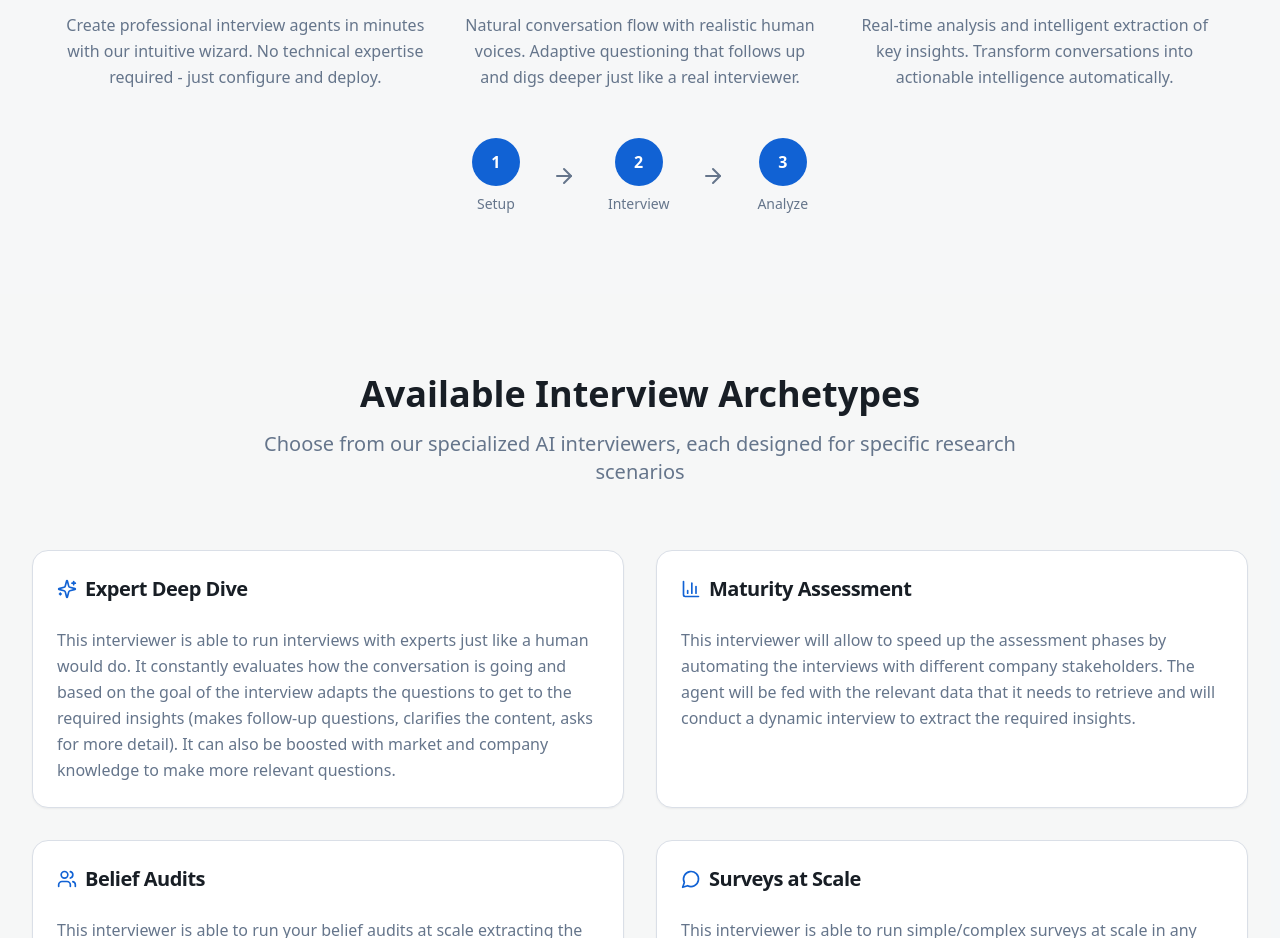
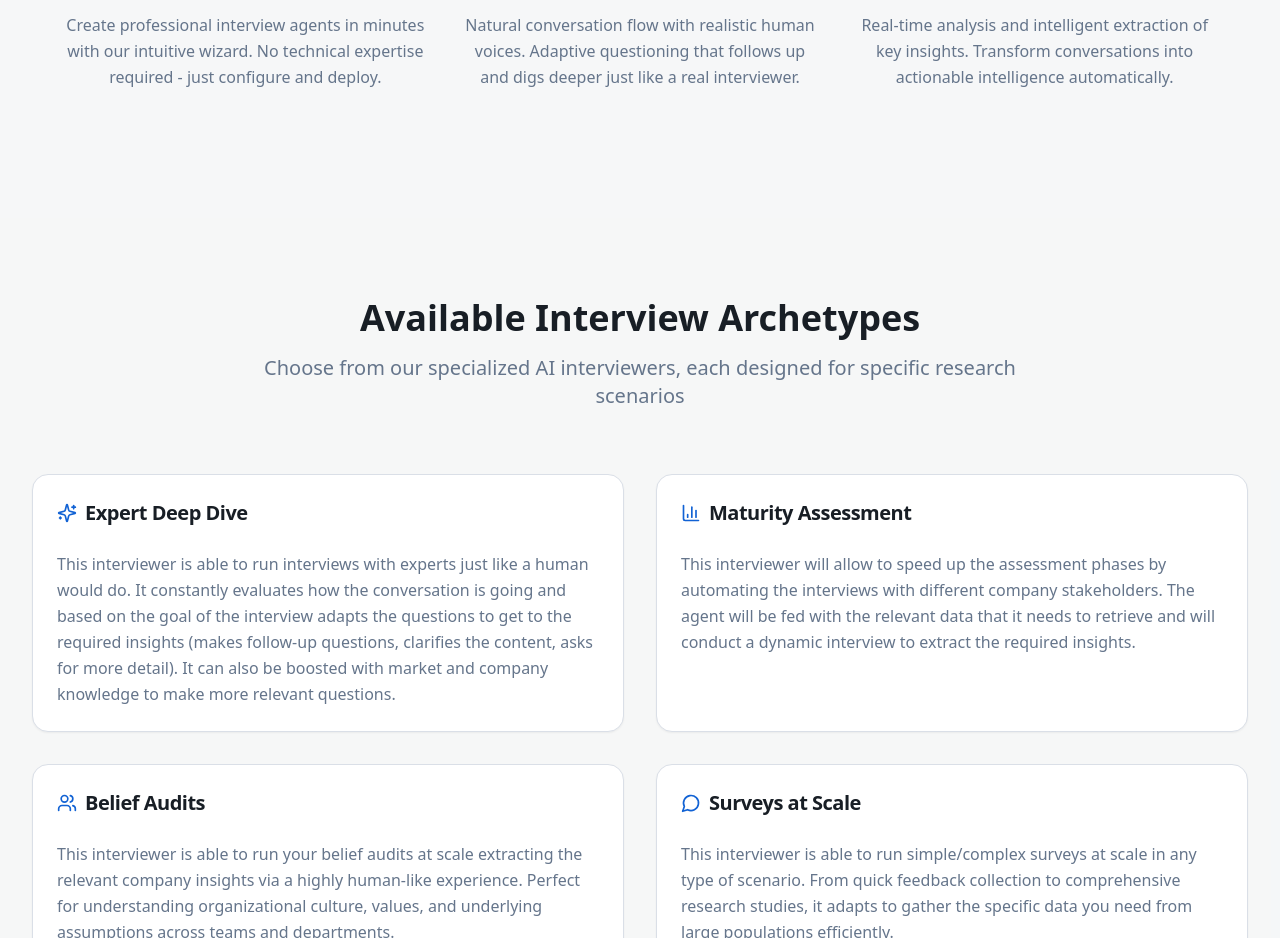
Before and after one commit to marcalmolins2/genie-interviewer-front, a React (Vite) app: page / in a window 1280 px wide. Shown: the part 801-1739 px from the top of the page. Built offline with nearby package versions, Linux system fonts and the light colour scheme; the HTML template or start-up script is replaced by a standard one.

Commit message:
Remove element

```diff
--- a/src/pages/Landing.tsx
+++ b/src/pages/Landing.tsx
@@ -171,23 +171,6 @@ export default function Landing() {
               </div>
             </div>
 
-            {/* Visual Flow Diagram */}
-            <div className="flex items-center justify-center gap-4 md:gap-8">
-              <div className="flex flex-col items-center">
-                <div className="w-12 h-12 rounded-full bg-primary text-primary-foreground flex items-center justify-center font-semibold mb-2">1</div>
-                <span className="text-sm text-muted-foreground">Setup</span>
-              </div>
-              <ArrowRight className="h-6 w-6 text-muted-foreground hidden md:block" />
-              <div className="flex flex-col items-center">
-                <div className="w-12 h-12 rounded-full bg-primary text-primary-foreground flex items-center justify-center font-semibold mb-2">2</div>
-                <span className="text-sm text-muted-foreground">Interview</span>
-              </div>
-              <ArrowRight className="h-6 w-6 text-muted-foreground hidden md:block" />
-              <div className="flex flex-col items-center">
-                <div className="w-12 h-12 rounded-full bg-primary text-primary-foreground flex items-center justify-center font-semibold mb-2">3</div>
-                <span className="text-sm text-muted-foreground">Analyze</span>
-              </div>
-            </div>
           </div>
         </div>
       </section>
```
